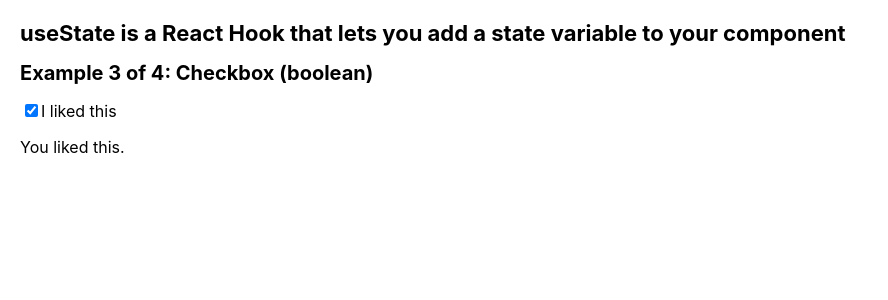
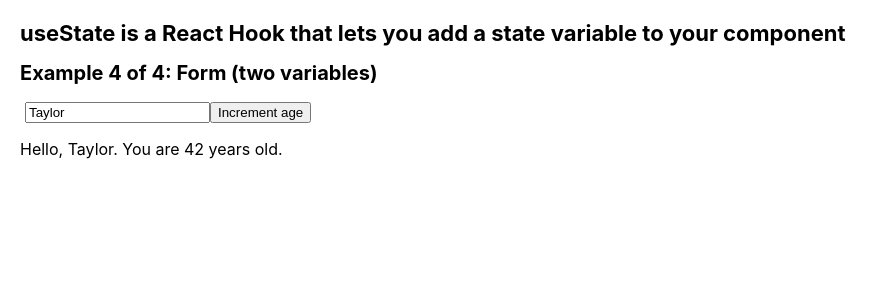
Before and after one commit to VladimirovMario/Sandbox, a React (Create React App) app in the folder 01. React documentation/03. API Reference/01. Hooks/: page / in a window 1280 px wide. Shown: the top 300 px of the page, without its empty margins (0-888 px from the left). Built offline with nearby package versions, Linux system fonts and the light colour scheme.

Commit message:
Form (two variables)

```diff
--- /dev/null
+++ b/01. React documentation/03. API Reference/01. Hooks/src/components/UseState/FormExample/FormExample.js
@@ -0,0 +1,35 @@
+import { useState } from 'react';
+
+export default function FormExample() {
+  return (
+    <>
+      <h2>Example 4 of 4: Form (two variables)</h2>
+      <Form />
+    </>
+  );
+}
+
+function Form() {
+  const [name, setName] = useState('Taylor');
+  const [age, setAge] = useState(42);
+
+  return (
+    <>
+      <input
+        type="text"
+        value={name}
+        onChange={(e) => setName(e.target.value)}
+      />
+      <button
+        onClick={() => {
+          setAge((a) => a + 1);
+        }}
+      >
+        Increment age
+      </button>
+      <p>
+        Hello, {name}. You are {age} years old.
+      </p>
+    </>
+  );
+}
--- a/01. React documentation/03. API Reference/01. Hooks/src/components/UseState/UseState.js
+++ b/01. React documentation/03. API Reference/01. Hooks/src/components/UseState/UseState.js
@@ -1,4 +1,5 @@
-import Checkbox from './Checkbox/Checkbox';
+import FormExample from './FormExample/FormExample';
+// import Checkbox from './Checkbox/Checkbox';
 // import TextField from './TextField/TextField';
 // import Counter from './Counter/Counter';
 
@@ -9,7 +10,8 @@ export default function UseState() {
         useState is a React Hook that lets you add a state variable to your
         component
       </h1>
-      <Checkbox />
+      <FormExample />
+      {/* <Checkbox /> */}
       {/* <TextField /> */}
       {/* <Counter /> */}
     </>
```
